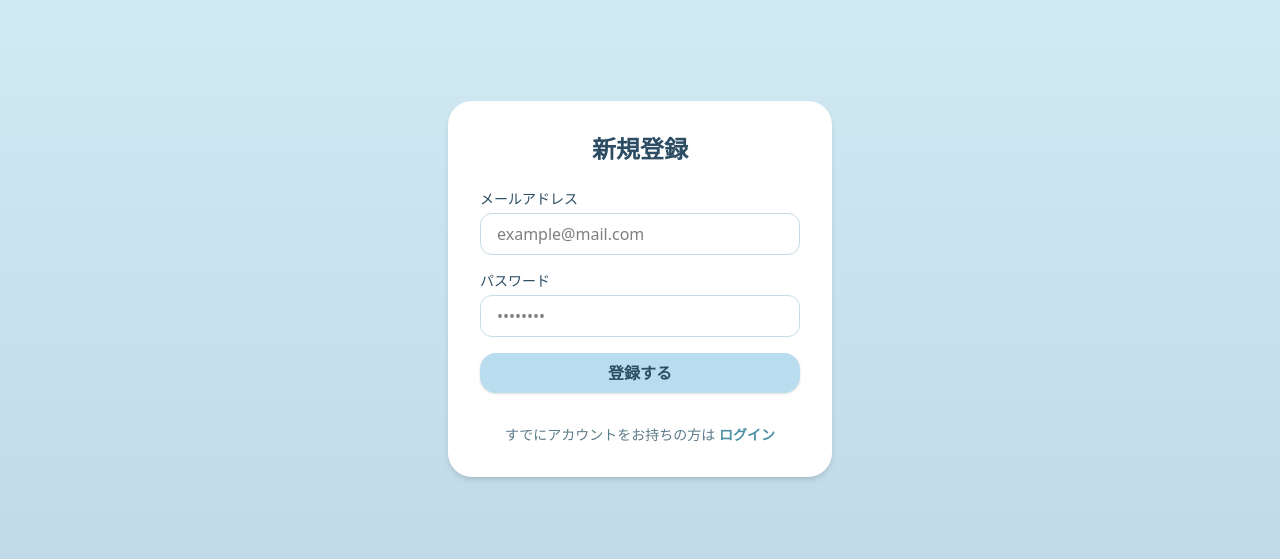
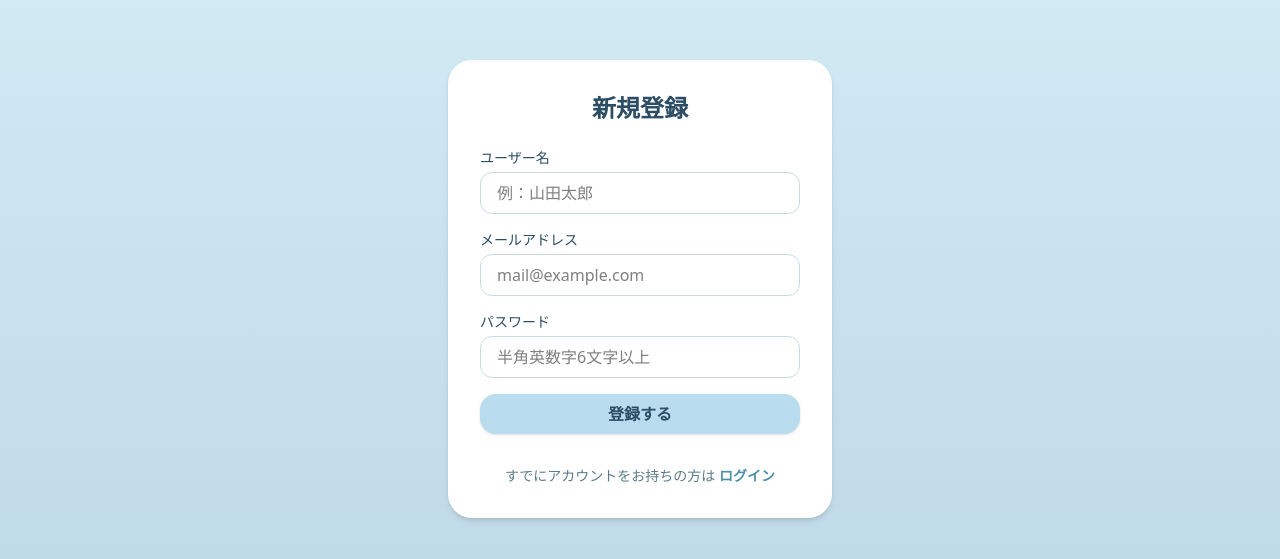
Before and after one commit to ms-engineer-bc25-05/team-a-final-project, a Next.js app in the folder frontend/: page /register in a window 1280 px wide. Shown: the part 111-670 px from the top of the page. Built offline with nearby package versions, Linux system fonts and the light colour scheme; no server answers.

Commit message:
feat(frontend): ユーザー名登録機能を追加（AuthForm修正）

```diff
--- a/frontend/src/components/auth/AuthForm.tsx
+++ b/frontend/src/components/auth/AuthForm.tsx
@@ -9,15 +9,19 @@ import { zodResolver } from "@hookform/resolvers/zod";
 import {
   signInWithEmailAndPassword,
   createUserWithEmailAndPassword,
+  updateProfile,
 } from "firebase/auth";
 import { auth } from "@/lib/firebase";
 import AuthInput from "./AuthInput";
 import AuthError from "./AuthError";
 
-// NOTE: 入力ルール（Zodスキーマ）
-// - バリデーションルールを一元管理
-// - 今後API仕様変更時もここを修正すればOK
+// ✅ 入力ルール（Zodスキーマ）を更新
 const schema = z.object({
+  username: z
+    .string()
+    .min(2, "ユーザー名は2文字以上で入力してください")
+    .max(20, "ユーザー名は20文字以内で入力してください")
+    .optional(), // ← ログイン時は不要なので optional
   email: z.string().email("メールアドレスの形式が正しくありません"),
   password: z
     .string()
@@ -25,7 +29,7 @@ const schema = z.object({
     .max(20, "パスワードは20文字以内で入力してください"),
 });
 
-// NOTE: Zodスキーマから型を自動生成（手動定義不要）
+// 型を自動生成
 type FormData = z.infer<typeof schema>;
 
 interface AuthFormProps {
@@ -37,8 +41,6 @@ export default function AuthForm({ type }: AuthFormProps) {
   const router = useRouter();
   const [authError, setAuthError] = React.useState("");
 
-  // NOTE: react-hook-form 初期化
-  // - resolver に zodResolver を指定してスキーマバリデーションを連携
   const {
     register,
     handleSubmit,
@@ -47,46 +49,64 @@ export default function AuthForm({ type }: AuthFormProps) {
     resolver: zodResolver(schema),
   });
 
-  // NOTE: 送信処理（現時点ではダミー）
-  // TODO: Firebase Auth や API連携時にここでPOSTリクエストを行う
   const onSubmit = async (data: FormData) => {
     setAuthError("");
     try {
       if (isLogin) {
         await signInWithEmailAndPassword(auth, data.email, data.password);
       } else {
-        await createUserWithEmailAndPassword(auth, data.email, data.password);
+        const userCredential = await createUserWithEmailAndPassword(
+          auth,
+          data.email,
+          data.password
+        );
+
+        // ✅ 新規登録時に displayName にユーザー名を保存
+        if (data.username) {
+          await updateProfile(userCredential.user, {
+            displayName: data.username,
+          });
         }
+      }
+
       router.push("/");
     } catch (err: any) {
-      console.error("Firebase Auth error:",err);
+      console.error("Firebase Auth error:", err);
       setAuthError(err.code);
     }
   };
 
   return (
     <form onSubmit={handleSubmit(onSubmit)} className="space-y-4">
-      {/* NOTE: メールアドレス入力欄 */}
+      {/* ✅ 新規登録時のみユーザー名を表示 */}
+      {!isLogin && (
+        <AuthInput
+          label="ユーザー名"
+          type="text"
+          placeholder="例：山田太郎"
+          {...register("username")}
+          error={errors.username?.message}
+        />
+      )}
+
       <AuthInput
         label="メールアドレス"
         type="email"
-        placeholder="example@mail.com"
+        placeholder="mail@example.com"
         {...register("email")}
         error={errors.email?.message}
       />
 
-      {/* NOTE: パスワード入力欄 */}
       <AuthInput
         label="パスワード"
         type="password"
-          placeholder="••••••••"
+        placeholder="半角英数字6文字以上"
         {...register("password")}
         error={errors.password?.message}
       />
-      {/* Firebaseエラー（AuthError.tsxで翻訳表示） */}
+
       <AuthError code={authError} />
 
-      {/* NOTE: 送信ボタン */}
       <button
         type="submit"
         className="w-full bg-[#b9ddee] hover:bg-[#a8d2e8] text-[#2c4d63] font-semibold rounded-2xl py-2 shadow-sm transition"
@@ -94,7 +114,6 @@ export default function AuthForm({ type }: AuthFormProps) {
         {isLogin ? "ログインする" : "登録する"}
       </button>
 
-      {/* NOTE: ページ遷移リンク（ログイン⇔登録） */}
       <p className="text-center text-sm text-[#5d7c8a] mt-4">
         {isLogin ? (
           <>
```
Lines whose indentation alone changed are shown as unchanged.
